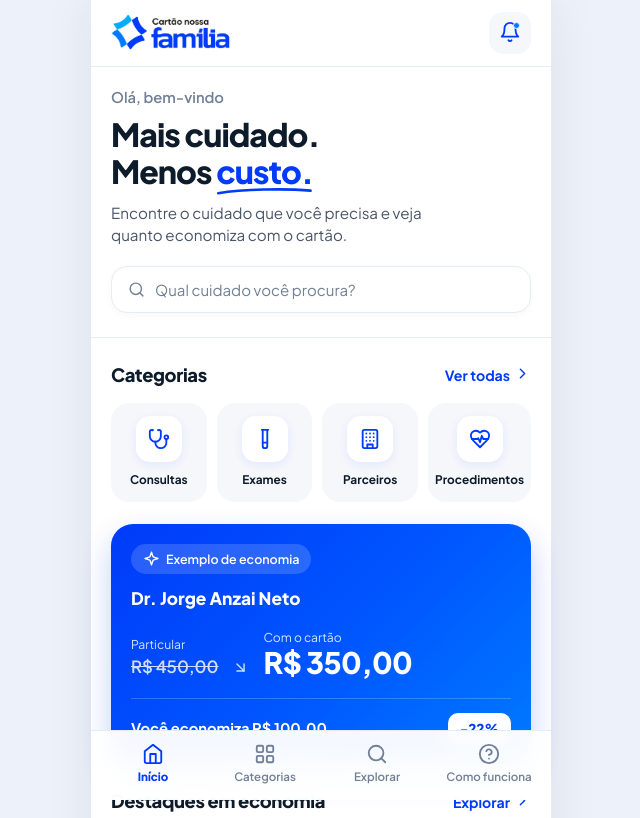
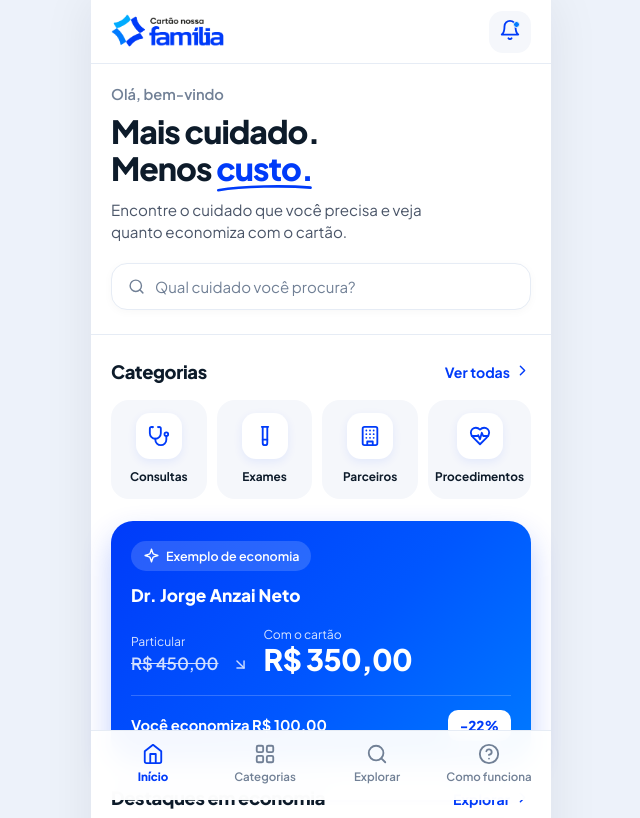
Before and after one commit to Marcosdaniel-ferreira/app-cartao-familia, a plain HTML site: page index.html in a window 1280 px wide. Shown: the top 818 px of the page, without its empty margins (319-959 px from the left). Drawn offline with Linux system fonts and the light colour scheme.

Commit message:
ajuste tamanho loo

```diff
--- a/styles.css
+++ b/styles.css
@@ -80,19 +80,27 @@ body {
   justify-content: space-between;
 }
 
+.app-header {
+  height: 64px;
+  padding: 0 20px;
+}
+
 .brand {
-  display: inline-flex;
+  display: flex;
   align-items: center;
+  height: 100%;
   background: none;
   border: none;
   padding: 0;
   cursor: pointer;
 }
 
+.brand img,
 .brand-logo {
-  height: 38px;
-  width: auto;
-  max-width: 190px;
+  height: 36px !important;
+  max-height: 36px !important;
+  width: auto !important;
+  max-width: 170px !important;
   object-fit: contain;
   display: block;
 }
```
